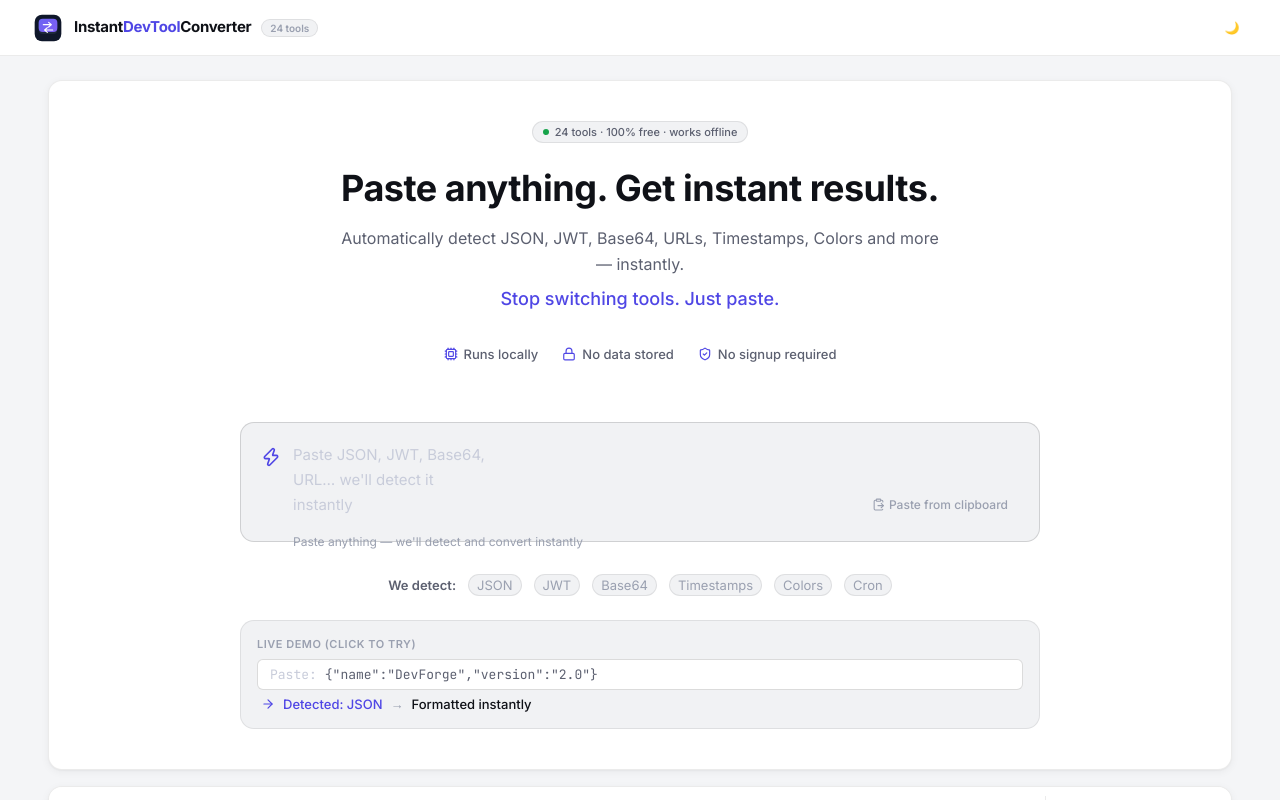
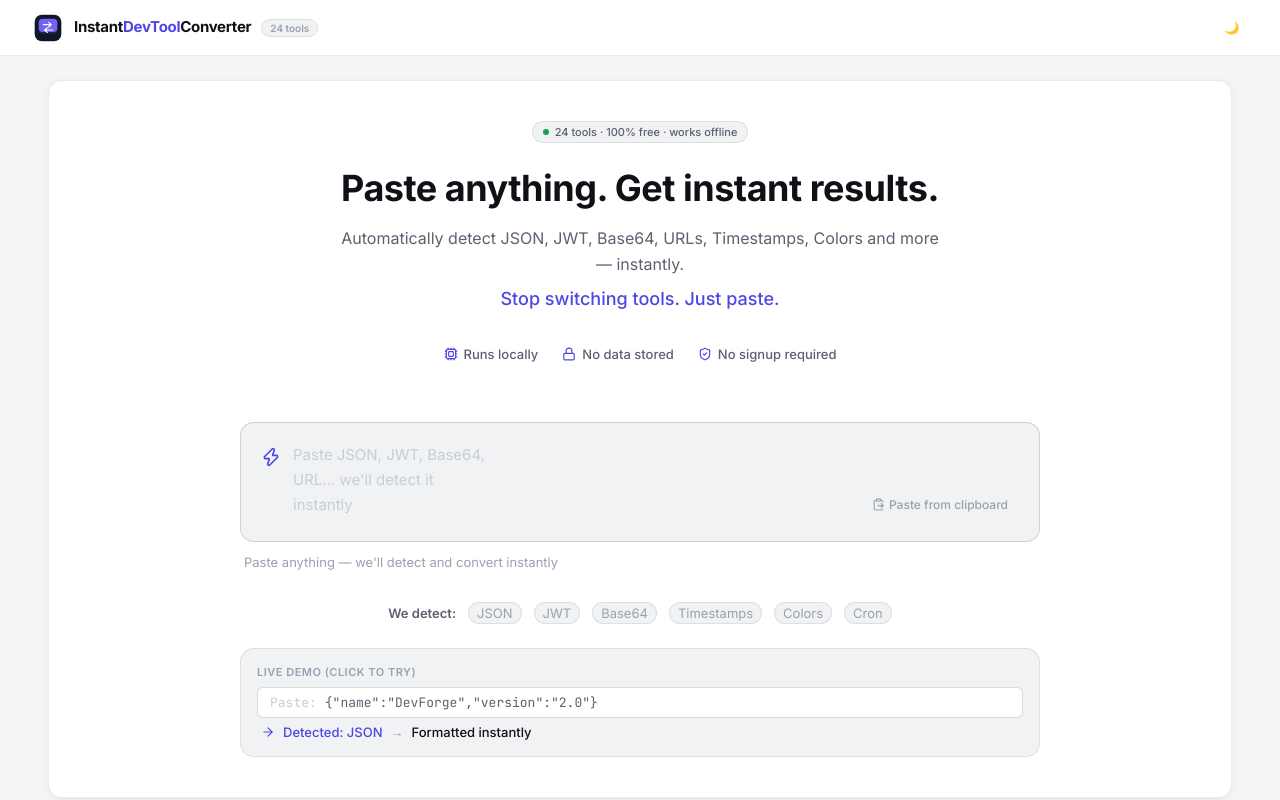
Before and after one commit to ItzNaveencode/InstantDevToolConverter, a React (Vite) app: page / in a window 1280 px wide. Built offline with nearby package versions, Linux system fonts and the light colour scheme.

Commit message:
Fix absolute positioning bug on empty state helper text

```diff
--- a/src/pages/Home.jsx
+++ b/src/pages/Home.jsx
@@ -248,16 +248,11 @@ export default function Home() {
 
                 {/* Idle empty state actions & guidance */}
                 {!smartInput && (
-                  <>
-                    <div style={{ position: 'absolute', right: 0, bottom: 4 }}>
-                      <button className="btn sm ghost hover-scale" onClick={handlePaste} style={{ fontSize: 12, display: 'flex', alignItems: 'center', gap: 4, color: 'var(--t3)' }}>
-                        <ClipboardPaste size={14} /> Paste from clipboard
-                      </button>
-                    </div>
-                    <div style={{ position: 'absolute', left: 0, bottom: -28, fontSize: 12, color: 'var(--t3)' }}>
-                      Paste anything — we'll detect and convert instantly
-                    </div>
-                  </>
+                  <div style={{ position: 'absolute', right: 0, bottom: 4 }}>
+                    <button className="btn sm ghost hover-scale" onClick={handlePaste} style={{ fontSize: 12, display: 'flex', alignItems: 'center', gap: 4, color: 'var(--t3)' }}>
+                      <ClipboardPaste size={14} /> Paste from clipboard
+                    </button>
+                  </div>
                 )}
 
                 {/* Dynamic Wow Factor Feedback sequence */}
@@ -275,6 +270,12 @@ export default function Home() {
                 </button>
               )}
             </div>
+
+            {!smartInput && (
+              <div style={{ marginTop: 12, paddingLeft: 4, fontSize: 13, color: 'var(--t3)', display: 'flex', alignItems: 'center', gap: 6 }}>
+                Paste anything — we'll detect and convert instantly
+              </div>
+            )}
 
             {/* ── SPLIT RESULT PANEL ── */}
             <div style={{ height: detectStep === 4 ? 'auto' : 0, overflow: 'hidden', transition: 'height 0.4s cubic-bezier(0.16, 1, 0.3, 1)' }}>
```
